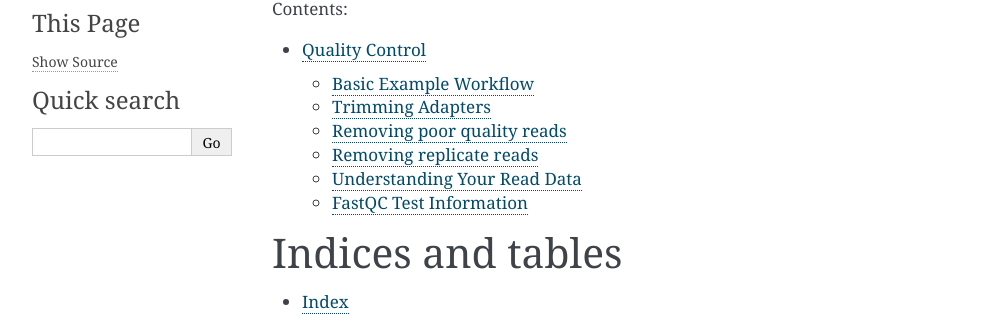
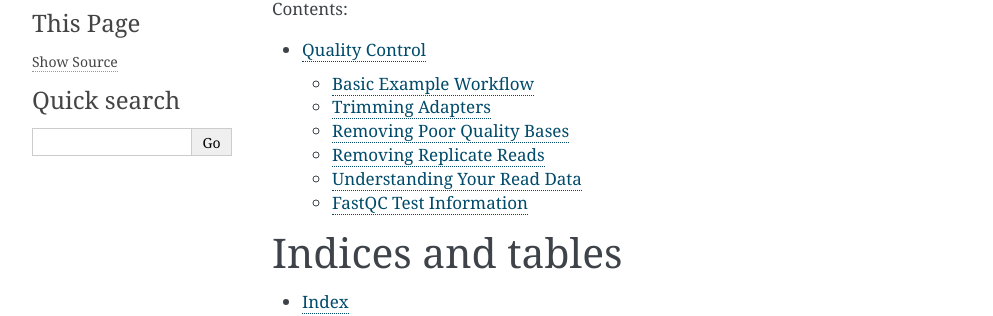
Before and after one commit to DenefLab/Computational-boot-camp, a Sphinx documentation site: the page built from docs/source/index.rst, in a window 1280 px wide. Shown: the part 162-478 px from the top of the page, without its empty margins (148-1141 px from the left). Built offline with Sphinx 7.4.7, drawn with Linux system fonts in a browser that asks for light colours; formulas are drawn with MathJax 3.

````diff
--- a/docs/source/QualityControl.rst
+++ b/docs/source/QualityControl.rst
@@ -15,19 +15,19 @@ Trimming Adapters
 -----------------
 Adapters are synthetic sequences added to the beginning and ends of reads for sequencing. Because tehse sequences are not part of your experimental sample it is imiperitive that they are removed. If they are not completely removed they can contaminate you assemblies and appear downstream in contigs making results from you analysis not make sense and also useless.
 
-Removing poor quality reads
+Removing Poor Quality Bases
 ------------------------------
 A result of the sequencing technology is that reads towards the beginning and ends of sequences suffer from a loss of quality. Quality in this cacse refers to the confidence of the base call. The quantitative measure of the quality of a base is its phred score.
 
 A general overview of phred scores:
-![phred](/Tutorials/Screenshot_4.png)
+
+.. image:: ./images/Screenshot_4.png
 
 this quality information is found in fastq files which is why these are the files you will start with.
 
-```
 
-Removing replicate reads
---------------------------
+Removing Replicate Reads
+-------------------------
 Assuming you are doing shotgun sequencing, no read should have an replicates (exact matches to itself). Therefore if there are exact matches present in the fastq files they need to be removed. Replicates can appear do to a biological sifnificance, but they are more often a result of a pcr bias. In this case it is better to be safe and just remove all duplicate reads.
 
 Understanding Your Read Data
@@ -46,8 +46,9 @@ Not all sequencing data is created equal. They serve different purposes. For exa
 FastQC Test Information
 -----------------------------
 Previously I have stated general patterns of sequencing data such as poor bases and the beginning and ends of reads. In this section you can see the visual representations of this as well.
+
 Read Quality Plot
------------------------------
+^^^^^^^^^^^^^^^^^
 
 This is simpy a boxplot where the y-axis is the quality score and the x is the postion along the read.
 
@@ -62,6 +63,3 @@ Here is the same sample after removing poor quality bases:
 [baseQual](screenshot_5.png)
 
 As you can see the vast majority of reads fall in the green along most of the read except for the very end. This is okay and we would be able to move forward.
-
-
-###
````
Also changed, not shown: docs/source/images/Screenshot_2.png (added), docs/source/images/Screenshot_3.png (added), docs/source/images/Screenshot_4.png (added), docs/source/images/Screenshot_5.png (added), 7 other files.
